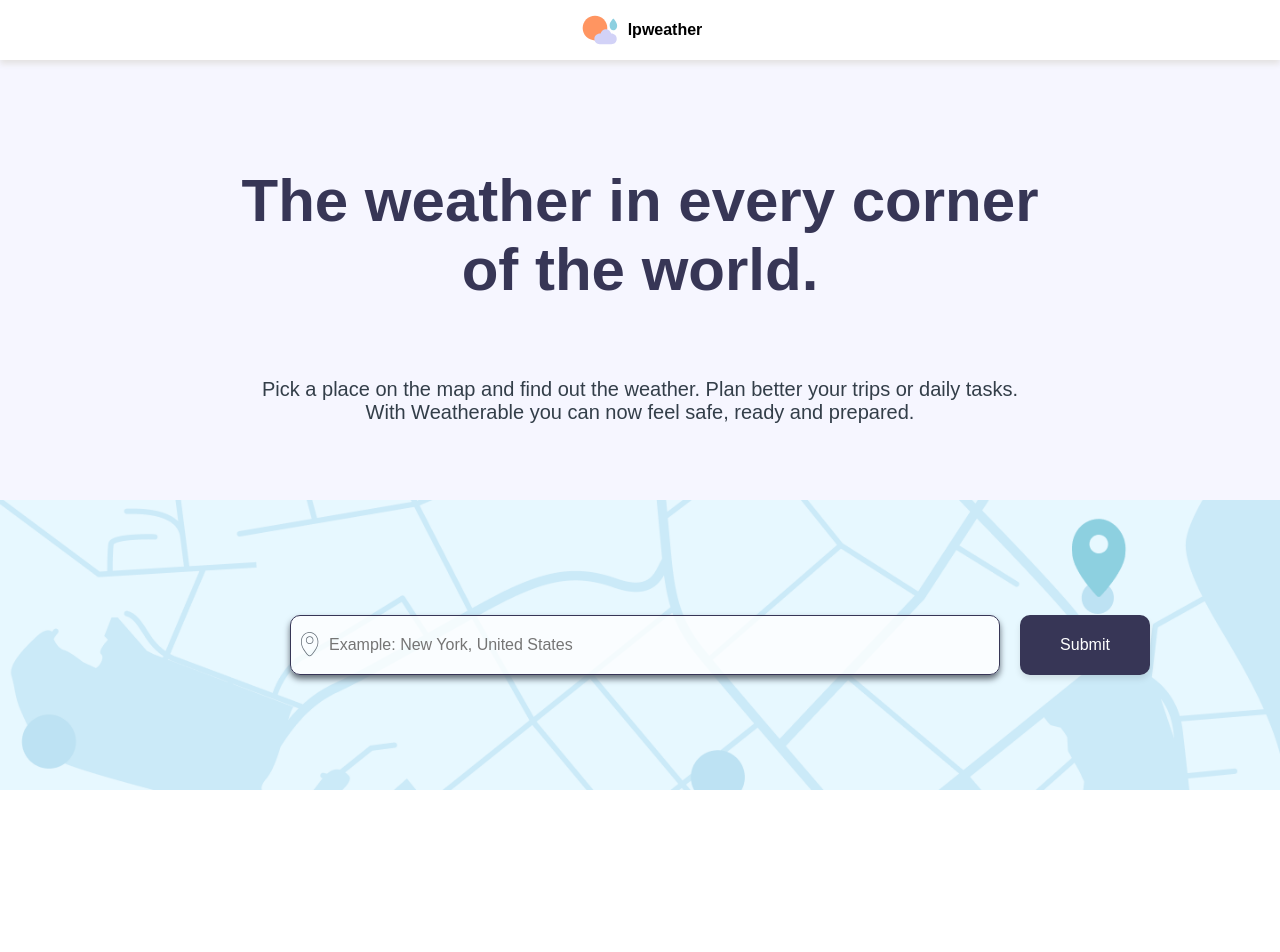
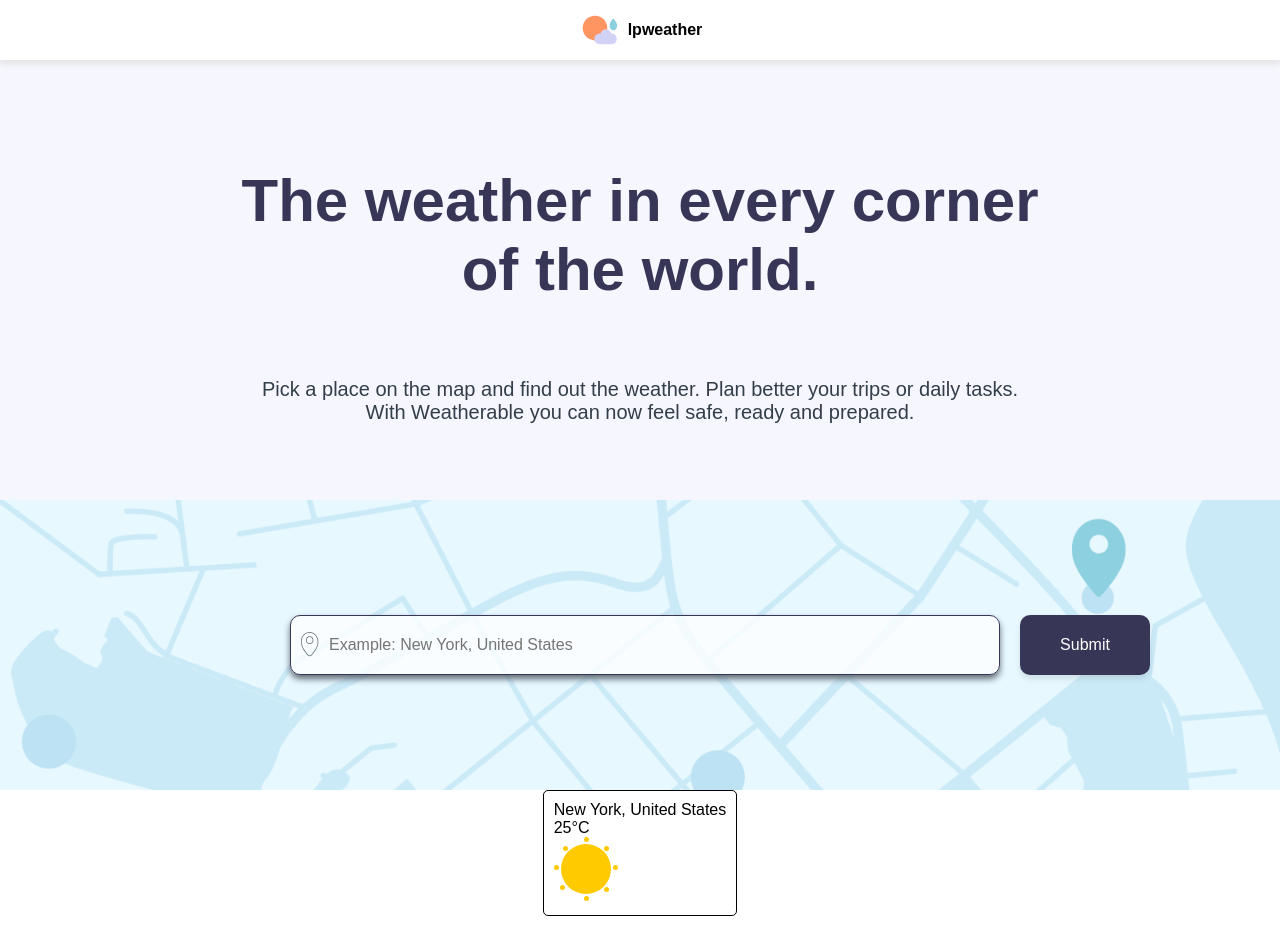
Before and after one commit to gevpa/lpweather, a React (Vite) app: page / in a window 1280 px wide. Shown: the top 952 px of the page. Built offline with nearby package versions, Linux system fonts and the light colour scheme.

Commit message:
Add dummy card

```diff
--- a/src/App.css
+++ b/src/App.css
@@ -2,5 +2,6 @@
   display: flex;
   flex-direction: column;
   align-items: center;
+  width: 100vw;
   font-family: "Lato-Regular", sans-serif;
 }
--- a/src/components/WeatherCard/WeatherCard.tsx
+++ b/src/components/WeatherCard/WeatherCard.tsx
@@ -0,0 +1,24 @@
+import WeatherIcon from "../../assets/WeatherIcons/ClearSkyDay.svg";
+
+function WeatherCard({ data }: { data: any }) {
+  return (
+    <div
+      style={{
+        border: "1px solid black",
+        padding: "10px",
+        borderRadius: "5px",
+      }}
+    >
+      {/* //TODO: Change these */}
+      <div>
+        {data.city}, {data.country}
+      </div>
+      <div>{data.temperature}</div>
+      <div>
+        {data.weather === "Sunny" ? <img src={WeatherIcon}></img> : <span />}
+      </div>
+    </div>
+  );
+}
+
+export default WeatherCard;
--- a/src/pages/Home/CardsWrapper/CardsWrapper.tsx
+++ b/src/pages/Home/CardsWrapper/CardsWrapper.tsx
@@ -1,7 +1,25 @@
+import WeatherCard from "../../../components/WeatherCard/WeatherCard";
+
 //TODO: Use mock data to render cards in a grid layout
+const cardMockData = [
+  {
+    city: "New York",
+    country: "United States",
+    temperature: "25°C",
+    weather: "Sunny",
+    lat: 40.7128,
+    lon: -74.006,
+  },
+];
 
 function CardsWrapper() {
-  return <div style={{ minHeight: "500px" }}></div>;
+  return (
+    <div style={{ minHeight: "500px" }}>
+      {cardMockData.map((cardData) => (
+        <WeatherCard data={cardData} />
+      ))}
+    </div>
+  );
 }
 
 export default CardsWrapper;
--- a/src/pages/Home/HeaderAndTagline/HeaderAndTagline.tsx
+++ b/src/pages/Home/HeaderAndTagline/HeaderAndTagline.tsx
@@ -4,7 +4,12 @@ import Tagline from "./TaglineSection/Tagline";
 function HeaderAndTagline() {
   return (
     <div
-      style={{ display: "flex", flexDirection: "column", alignItems: "center" }}
+      style={{
+        display: "flex",
+        flexDirection: "column",
+        alignItems: "center",
+        width: "100%",
+      }}
     >
       <Header />
       <Tagline />
--- a/src/pages/Home/HeaderAndTagline/TaglineSection/tagline.css
+++ b/src/pages/Home/HeaderAndTagline/TaglineSection/tagline.css
@@ -6,7 +6,7 @@
   align-items: center;
   justify-content: center;
   max-height: 500px;
-  width: 100vw;
+  width: 100%;
   background-color: #f6f6ff;
   padding: 50 20px;
   box-sizing: border-box;
```
Also changed, not shown: src/assets/WeatherIcons/ClearSkyDay.svg (added).
